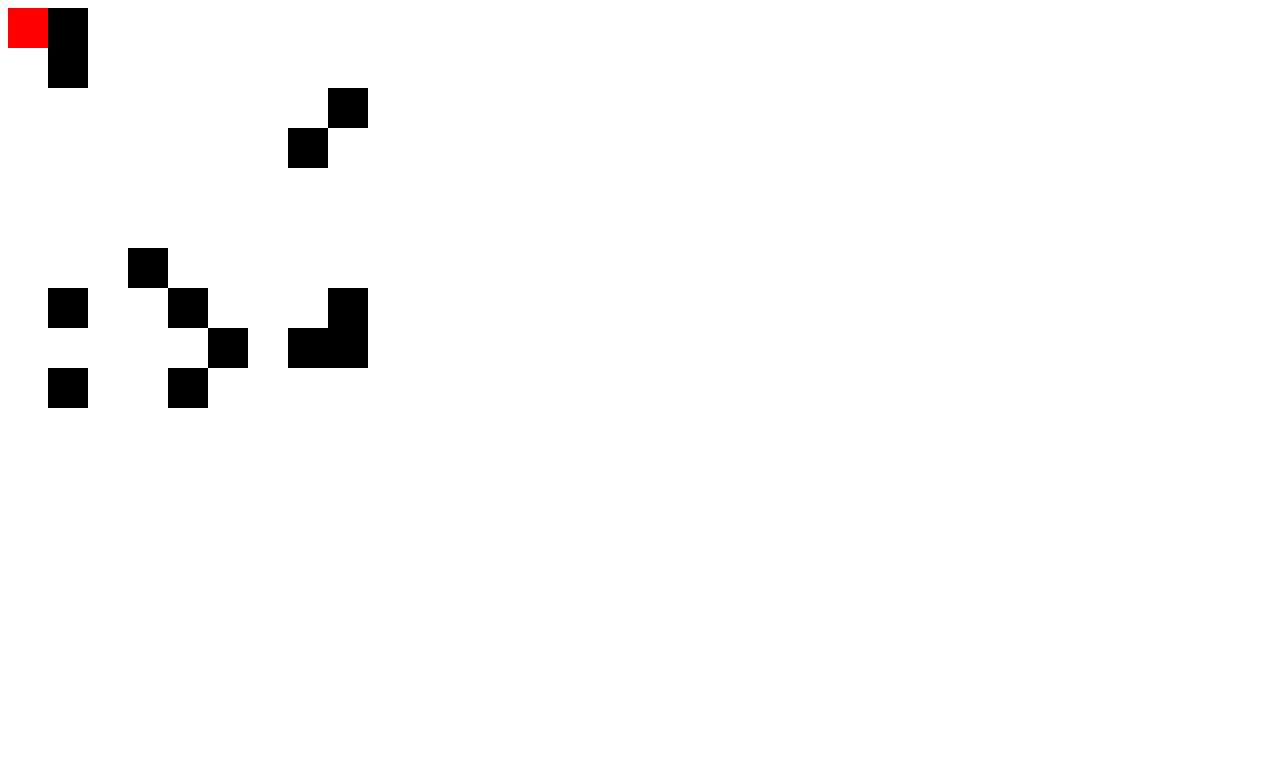
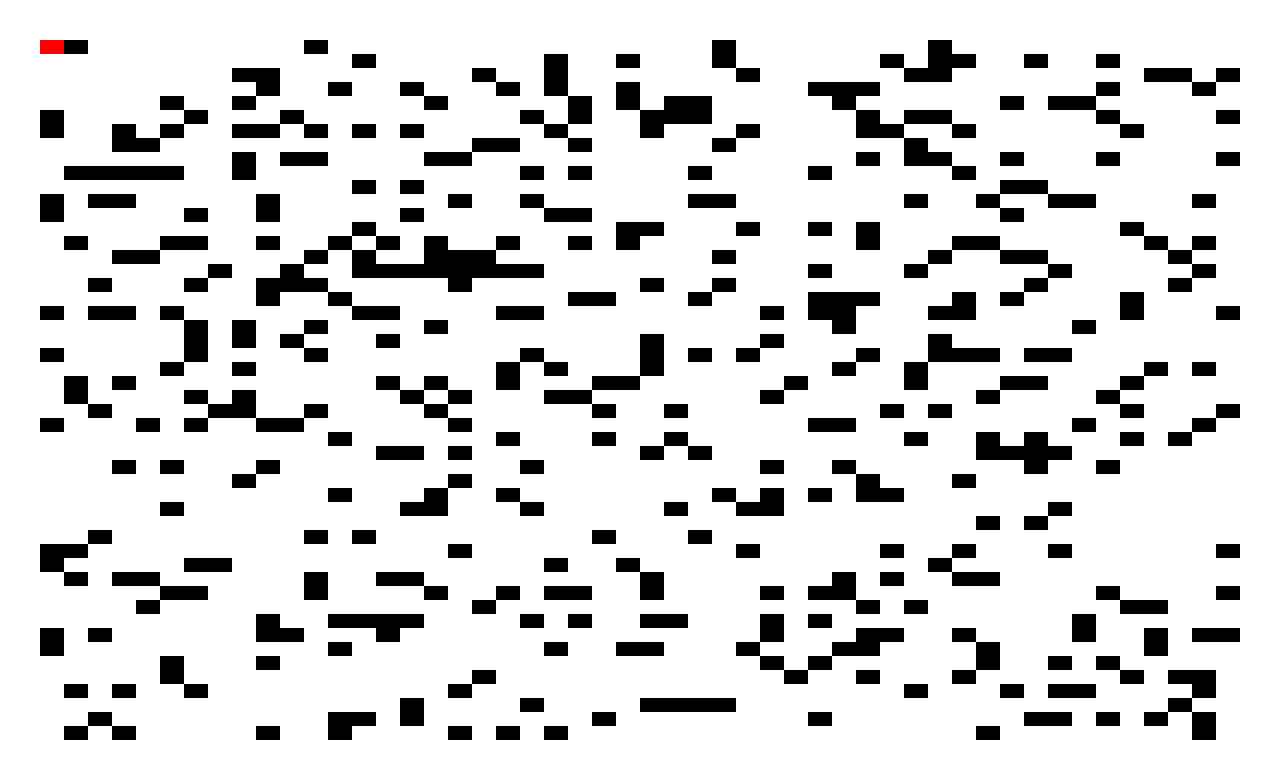
Before and after one commit to bgrins/javascript-astar, a plain HTML site: page canvasdemo/index.html in a window 1280 px wide. Drawn offline with Linux system fonts and the light colour scheme.

Commit message:
updating demo to allow dynamic canvas resizing, and fixing some bugs with the canvas searching

```diff
--- a/canvasdemo/canvasdemo.js
+++ b/canvasdemo/canvasdemo.js
@@ -24,10 +24,10 @@ var astarcanvas = { };
 astarcanvas.activeSearch = 0;
 
 astarcanvas.init = function() {
+
+	astarcanvas.graph = astarcanvas.getGraph(50, .2);
+
 	astarcanvas.startDOM();
-
-	astarcanvas.graph = astarcanvas.getGraph(10, .2);
-	astarcanvas.search(0, 0);
 
 	log("Intialized");
 };
@@ -36,9 +36,17 @@ astarcanvas.startDOM = function() {
 	var canvas = astarcanvas.canvas = $("#output")[0];
 	var ctx = astarcanvas.ctx = astarcanvas.canvas.getContext("2d");
 
-	canvas.width = canvas.height = 400;
+	astarcanvas.resize();
+	$(window).bind("focus resize", astarcanvas.resize);
+	$(canvas).mousemove(limit(astarcanvas.mousemove, 100));
+};
 
-	$(canvas).click(limit(astarcanvas.mousemove, 100, true));
+astarcanvas.resize = function() {
+	var canvas = astarcanvas.canvas;
+	$(canvas).removeAttr("width").removeAttr("height");
+	canvas.width = Math.floor($(canvas).width());
+	canvas.height = Math.floor($(canvas).height());
+	astarcanvas.search(0, 0);
 };
 
 astarcanvas.search = function(x, y) {
@@ -82,7 +90,7 @@ astarcanvas.drawGraph = function() {
 	var ROWS = nodes.length,
 		COLS = nodes[0].length,
 		HEIGHT = canvas.height = canvas.height,
-		WIDTH = canvas.width = canvas.width,
+		WIDTH = canvas.width= canvas.width,
 		FILLSTYLE = "white",
 		ALTFILLSTYLE = "black",
 		ACTIVEFILLSTYLE = "red",
@@ -116,7 +124,7 @@ astarcanvas.animatePath = function(path, searchID) {
 		if (searchID == astarcanvas.activeSearch && path.length > currentStep) {
 			astarcanvas.activePos = path[currentStep].pos;
 			astarcanvas.drawGraph();
-			setTimeout(animateStep, 10);
+			setTimeout(animateStep, 0);
 		}
 	}
 
@@ -141,8 +149,10 @@ astarcanvas.translateEventIntoCoords = function(x, y) {
 		COLWIDTH = Math.floor(WIDTH / COLS),
 		COLHEIGHT = Math.floor(HEIGHT / ROWS);
 
-	var translatedY = Math.floor(x/COLWIDTH);
-	var translatedX = Math.floor(y/COLHEIGHT);
+	var translatedY = Math.max(0, Math.min(COLS - 1, Math.floor(x/COLWIDTH)));
+	var translatedX = Math.max(0, Math.min(ROWS - 1, Math.floor(y/COLHEIGHT)));
+
+
 	log("calculating", x,y, translatedX, translatedY);
 	return {x:translatedX, y: translatedY};
 };
--- a/canvasdemo/index.html
+++ b/canvasdemo/index.html
@@ -5,11 +5,15 @@
 <script type='text/javascript' src='../graph.js'></script>
 <script type='text/javascript' src='jquery-1.5.2.js'></script>
 <script type='text/javascript' src='canvasdemo.js'></script>
+<style type='text/css'>
+body, html { margin:0; padding:0;}
+#container { position:absolute; top:40px; left:40px; right:40px; bottom:40px;  }
+canvas { height:100%; width:100%;}
+</style>
 </head>
 <body>
 <div id='container'>
-<div id='clicktrap'></div>
-<canvas id='output'></canvas>
+	<canvas id='output'></canvas>
 </div>
 </body>
 </html>
--- a/demo/demo.js
+++ b/demo/demo.js
@@ -185,7 +185,7 @@ GraphSearch.prototype.animatePath = function(path) {
 	    	return removeClass(path, 0);
 	    }
 	    elementFromNode(path[i]).addClass(css.active);
-	    setTimeout( function() { addClass(path, i+1) }, timeout);
+	    setTimeout( function() { addClass(path, i+1); }, timeout);
     };
 
     addClass(path, 0)
```
